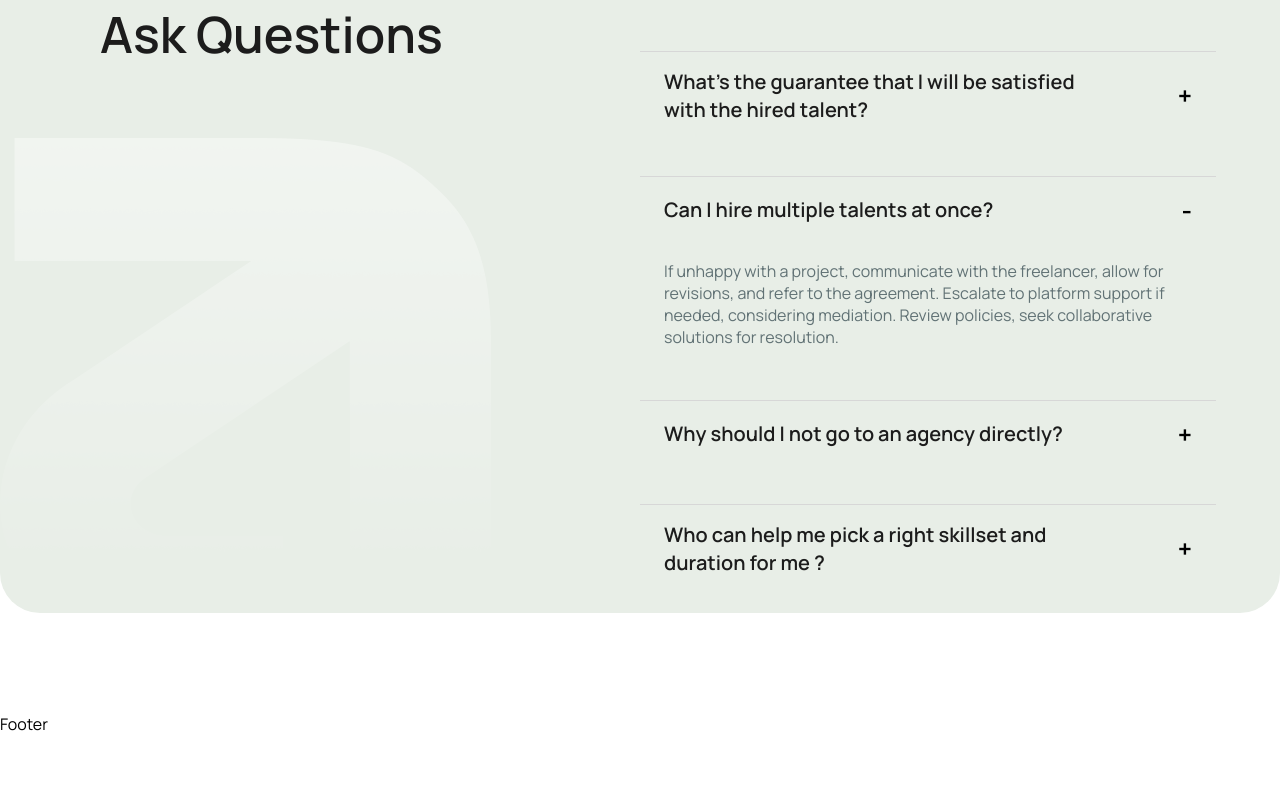
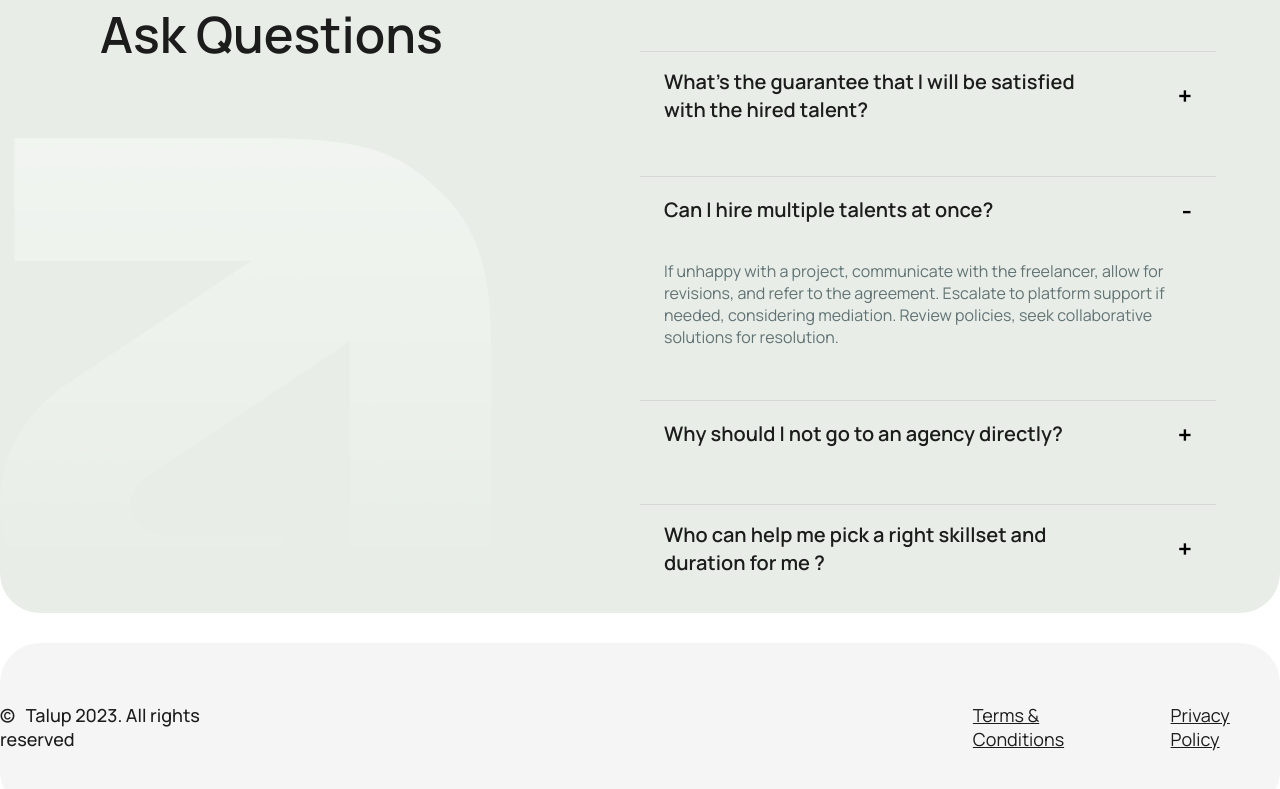
Before and after one commit to Anshuman1609/thence_assignment, a React (Create React App) app: page / in a window 1280 px wide. Shown: the part 1005-1794 px from the top of the page. Before the commit the page ends 1740 px from the top, so only its background shows below. Built offline with nearby package versions, Linux system fonts and the light colour scheme.

Commit message:
done with footer

```diff
--- a/src/components/footer/Footer.js
+++ b/src/components/footer/Footer.js
@@ -3,7 +3,15 @@ import React from 'react'
 
 const Footer = () => {
   return (
-    <div>Footer</div>
+    <div className="footer">
+      <div className="fItem">
+        <div className="firstFooterItem">&copy; &nbsp; Talup 2023. All rights reserved</div>
+        <div className="secondFooterItem">
+          <span className="terms">Terms & Conditions</span>
+          <span className="policy">Privacy Policy</span>
+        </div>
+      </div>
+    </div>
   )
 }
 
--- a/src/components/footer/footer.css
+++ b/src/components/footer/footer.css
@@ -0,0 +1,34 @@
+.footer {
+  display: flex;
+  align-items: center;
+  justify-content: center;
+}
+
+.fItem {
+  width: 1440px;
+  display: flex;
+  flex-direction: row;
+  align-items: center;
+  justify-content: space-around;
+  padding: 60px 0px;
+  border-radius: 40px;
+  gap: 700px;
+  background-color: rgba(245, 245, 245, 1);
+  color: rgba(28, 28, 28, 1);
+}
+
+.firstFooterItem {
+  font-weight: 500;
+  font-size: 18px;
+  font-family: "Manrope", sans-serif;
+}
+
+.secondFooterItem {
+  font-weight: 400;
+  font-size: 18px;
+  font-family: "Manrope", sans-serif;
+  display: flex;
+  gap: 40px;
+  justify-content: space-between;
+  text-decoration: underline;
+}
--- a/src/components/quest/quest.css
+++ b/src/components/quest/quest.css
@@ -2,7 +2,7 @@
   display: flex;
   align-items: center;
   justify-content: center;
-  margin-bottom: 100px;
+  margin-bottom: 30px;
 }
 
 .qContainer {
```
